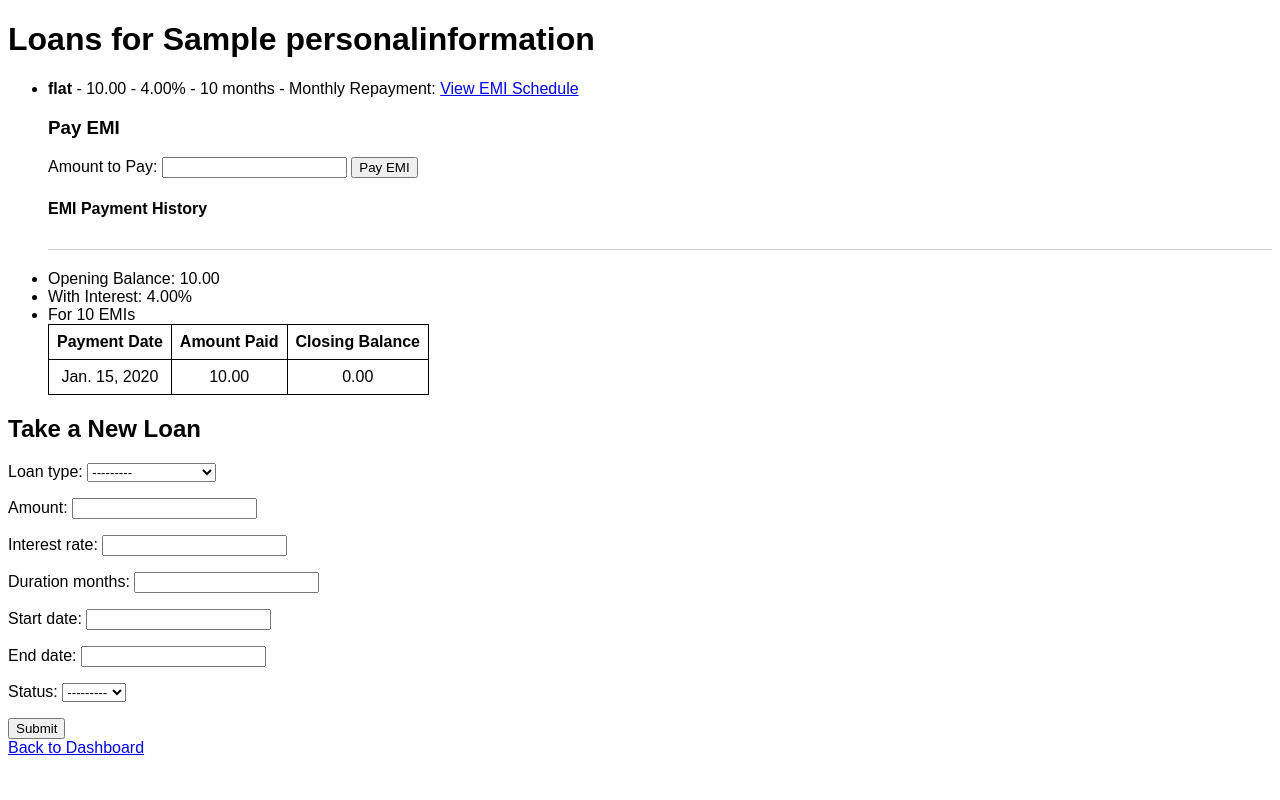
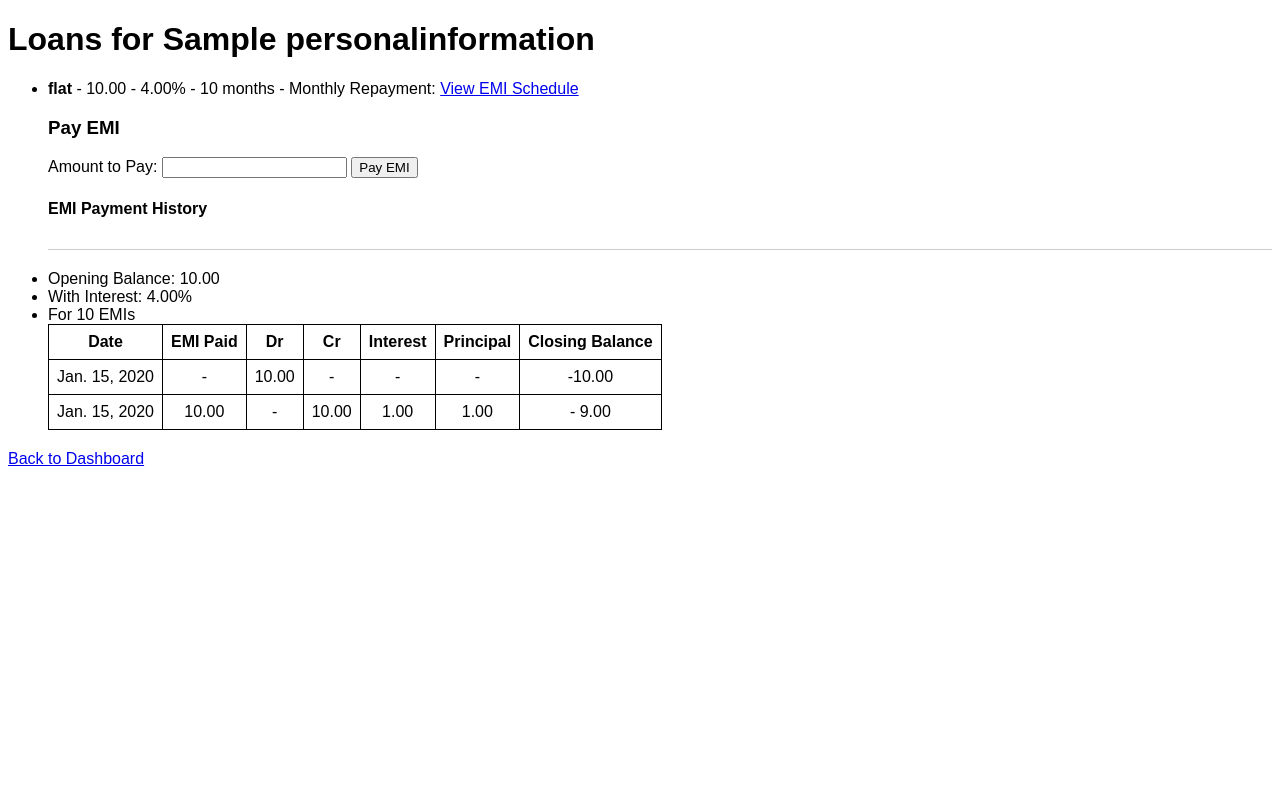
Before and after one commit to rupesh237/microfinance, a Django app: page /loans/member/1/loans/ in a window 1280 px wide. Run offline with Django 4.2, Linux system fonts and the light colour scheme; a user stored in the database is signed in; tables that the repository leaves empty hold one stand-in row (values such as "Sample post"); parts of the project's set-up code (start-up, migrations or seed data) failed here and were passed over.

Commit message:
loan resolve

```diff
--- a/loans/models.py
+++ b/loans/models.py
@@ -62,11 +62,44 @@ class EMIPayment(models.Model):
     loan = models.ForeignKey(Loan, on_delete=models.CASCADE, related_name='emi_payments')
     payment_date = models.DateField(auto_now_add=True)
     amount_paid = models.DecimalField(max_digits=10, decimal_places=2)
+    principal_paid = models.DecimalField(max_digits=10, decimal_places=2, default=0)
+    interest_paid = models.DecimalField(max_digits=10, decimal_places=2, default=0)
 
     def __str__(self):
         return f"Payment of {self.amount_paid} for {self.loan}"
 
     @property
     def closing_balance(self):
-        total_paid = sum(payment.amount_paid for payment in self.loan.emi_payments.all())
-        return self.loan.amount - total_paid
+        """
+        Calculate the remaining loan balance after this payment, considering only the principal paid.
+        This method ensures that the closing balance for each payment is unique to that payment,
+        and reflects the loan balance after that specific payment.
+        """
+        # Get all previous payments including this payment, ordered by date and ID (or created_at for exact order)
+        previous_payments = self.loan.emi_payments.filter(payment_date__lte=self.payment_date).order_by('payment_date', 'id')
+
+        # Sum the principal paid across all previous payments up to and including this one
+        total_principal_paid = 0
+        for payment in previous_payments:
+            # Stop summing once we reach the current payment
+            if payment.id == self.id:
+                break
+            total_principal_paid += payment.principal_paid
+
+        # Add principal paid from this payment
+        total_principal_paid += self.principal_paid
+
+        # Calculate the remaining balance by subtracting the total principal paid from the original loan amount
+        remaining_balance = self.loan.amount - total_principal_paid
+
+        # Ensure the remaining balance is never negative
+        return max(remaining_balance, Decimal('0.00'))
+
+
+    @property
+    def cr(self):
+        return self.loan.amount if not self.loan.emi_payments.exists() else 0
+
+    @property
+    def dr(self):
+        return self.amount_paid
--- a/loans/templates/loans/member_loans.html
+++ b/loans/templates/loans/member_loans.html
@@ -73,21 +73,38 @@
                     <table>
                         <thead>
                             <tr>
-                                <th>Payment Date</th>
-                                <th>Amount Paid</th>
+                                <th>Date</th>
+                                <th>EMI Paid</th>
+                                <th>Dr</th>
+                                <th>Cr</th>
+                                <th>Interest</th>
+                                <th>Principal</th>
                                 <th>Closing Balance</th>
                             </tr>
                         </thead>
                         <tbody>
+                            <tr>
+                                <td>{{ loan.start_date }}</td>
+                                <td>-</td>
+                                <td>{{ loan.amount }}</td>
+                                <td>-</td>
+                                <td>-</td>
+                                <td>-</td>
+                                <td>-{{ loan.amount|floatformat:2 }}</td>
+                            </tr>
                             {% for payment in payment_history|get_item:loan.id %}
                             <tr>
                                 <td>{{ payment.payment_date }}</td>
                                 <td>{{ payment.amount_paid|floatformat:2 }}</td>
-                                <td>{{ payment.closing_balance|floatformat:2 }}</td>
+                                <td>-</td>
+                                <td>{{ payment.dr|floatformat:2 }}</td>
+                                <td>{{ payment.interest_paid|floatformat:2 }}</td>
+                                <td>{{ payment.principal_paid|floatformat:2 }}</td>
+                                <td>- {{ payment.closing_balance|floatformat:2 }}</td>
                             </tr>
                             {% empty %}
                             <tr>
-                                <td colspan="3">No payments made yet.</td>
+                                <td colspan="7">No payments made yet.</td>
                             </tr>
                             {% endfor %}
                         </tbody>
@@ -128,12 +145,12 @@
     </ul>
 
     <!-- Loan Application Form -->
-    <h2>Take a New Loan</h2>
+    {% comment %} <h2>Take a New Loan</h2>
     <form method="post">
         {% csrf_token %}
         {{ form.as_p }}
         <button type="submit">Submit</button>
-    </form>
+    </form> {% endcomment %}
 
     <a href="{% url 'dashboard' %}">Back to Dashboard</a>
 </body>
--- a/loans/views.py
+++ b/loans/views.py
@@ -18,33 +18,31 @@ def member_loans(request, member_id):
     payment_form = None
 
     if request.method == 'POST':
-        form = LoanForm(request.POST)
-        if form.is_valid():
-            loan = form.save(commit=False)
-            loan.member = member
-            loan.save()
-            return redirect('member_loans', member_id=member.id)
-
-        # Handle EMI payment submission
         payment_form = EMIPaymentForm(request.POST)
         if payment_form.is_valid():
             payment = payment_form.save(commit=False)
-            loan_id = payment_form.cleaned_data['loan'].id  # Adjust based on how you're referencing loans
-            loan = get_object_or_404(Loan, id=loan_id)
-            payment.loan = loan
+            loan = payment.loan
+
+            # Calculate EMI schedule and fetch the corresponding EMI info for the current month
+            emi_schedule = loan.calculate_emi_breakdown()
+            current_month = len(loan.emi_payments.all()) + 1  # Increment for the next payment month
+            emi_info = emi_schedule[current_month - 1]
+
+            payment.principal_paid = emi_info['principal_component']
+            payment.interest_paid = emi_info['interest_component']
             payment.save()
+
             return redirect('member_loans', member_id=member.id)
+
     else:
         form = LoanForm(initial={'member': member})
         payment_form = EMIPaymentForm()
 
-    # Calculate EMI schedule if a loan is selected
     loan_id = request.GET.get('loan_id')
     if loan_id:
         loan = get_object_or_404(Loan, id=loan_id)
         emi_schedule = loan.calculate_emi_breakdown()
 
-    # Get the payments for each loan
     payment_history = {loan.id: loan.emi_payments.all() for loan in loans}
 
     return render(request, 'loans/member_loans.html', {
--- a/templates/member/member_detail.html
+++ b/templates/member/member_detail.html
@@ -38,7 +38,6 @@
 </head>
 <body>
     <a href="{% url 'dashboard' %}">Home</a>
-    <a href="">Edit</a>
     <a href="{% url 'member_savings' member.id %}">Savings</a>
     <a href="{% url 'take_loan' member.id %}"> Take loans</a>
     <a href="{% url 'member_loans' member.id %}">View loans</a>
```
Also changed, not shown: loans/migrations/0002_emipayment_interest_paid_emipayment_principal_paid.py (added).
